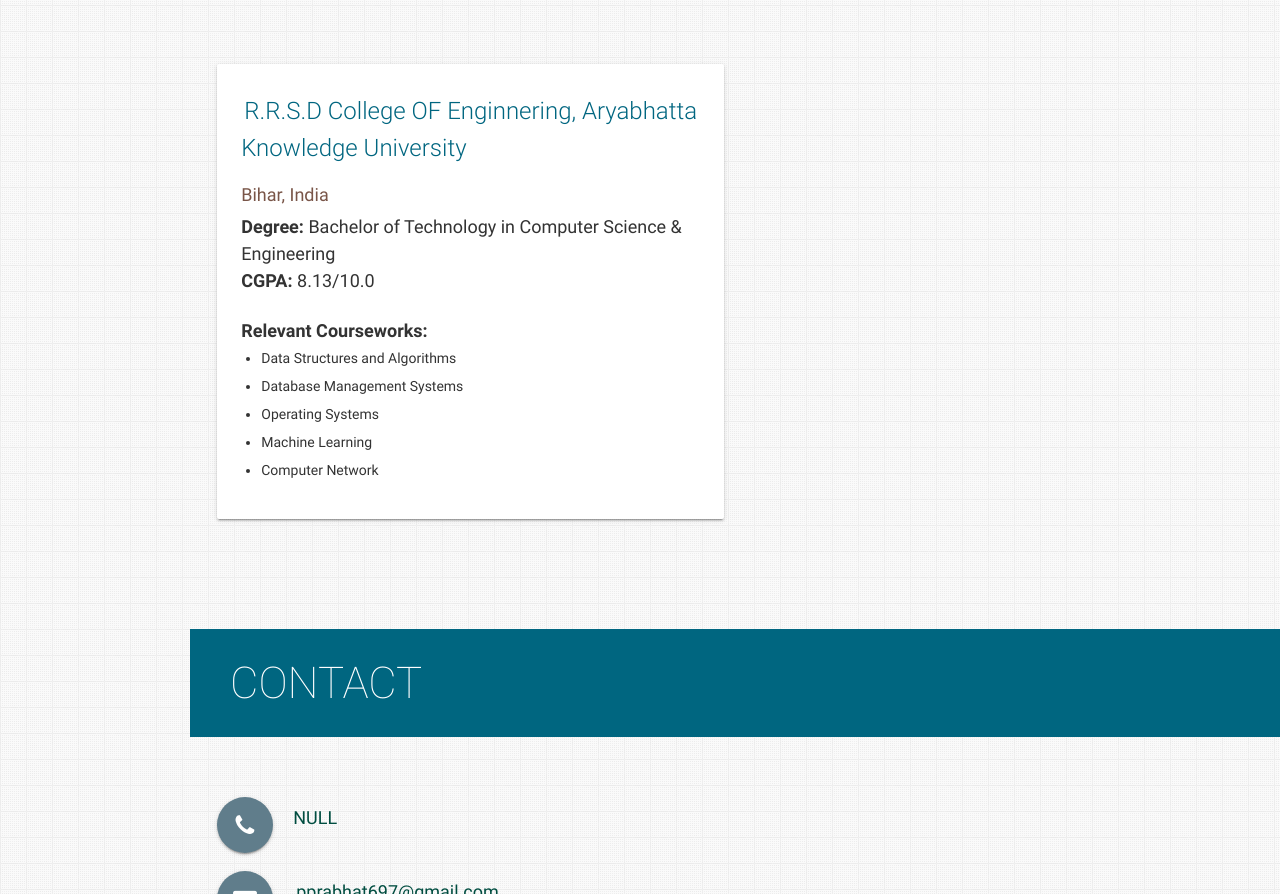
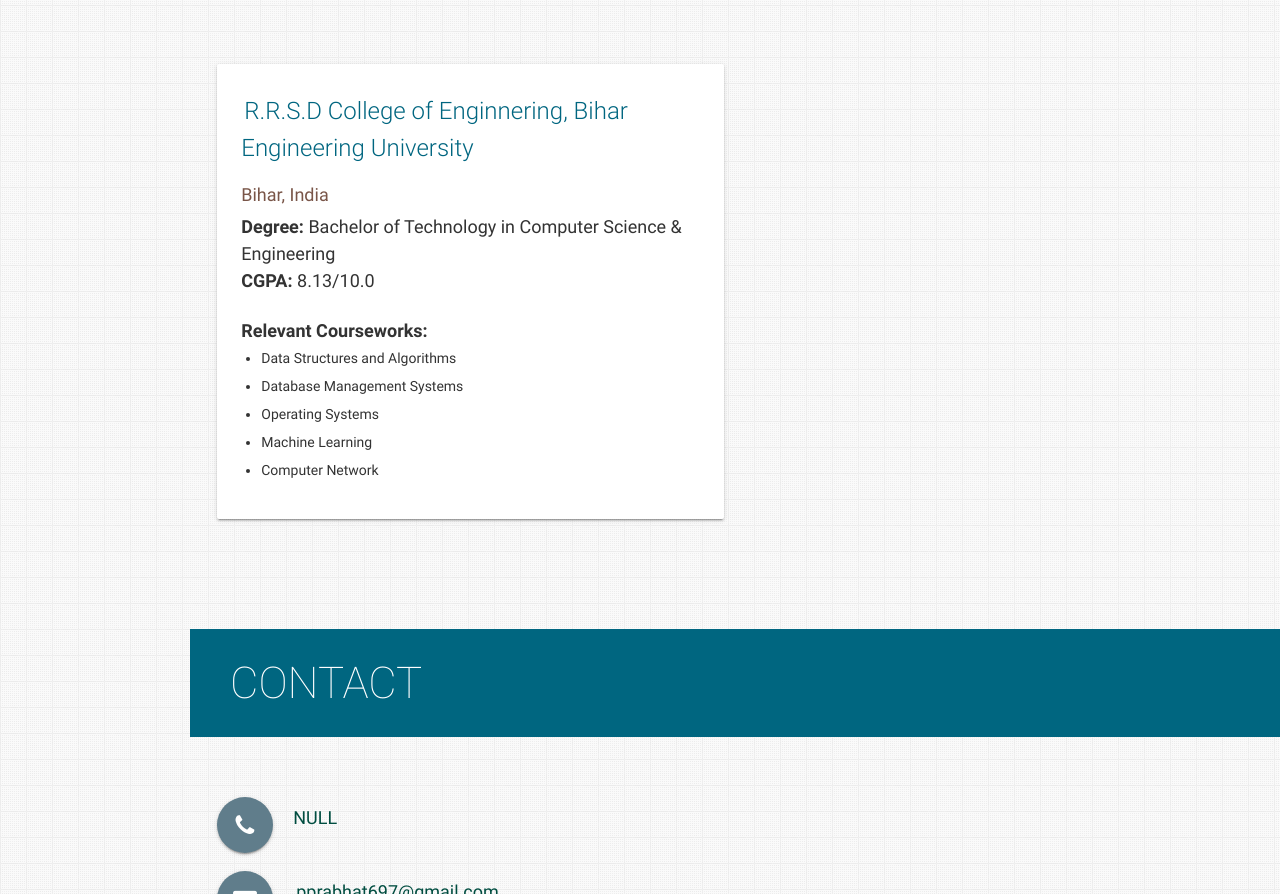
Before and after one commit to pprabhat697/pprabhat697.github.io, a plain HTML site: page index.html in a window 1280 px wide. Shown: the part 3661-4555 px from the top of the page. Drawn offline with nearby package versions, Linux system fonts and the light colour scheme.

Commit message:
Update index.html

```diff
--- a/index.html
+++ b/index.html
@@ -380,7 +380,7 @@
             <div class="card">
               <div class="card-content">
                 <p>
-                  <span class="card-title"><a href="https://ahduni.edu.in/academics/schools-centres/school-of-engineering-and-applied-science/" target="_blank" class="teal-text hoverline">R.R.S.D College OF Enginnering, Aryabhatta Knowledge University
+                  <span class="card-title"><a href="https://www.rrsdcebgs.ac.in/" target="_blank" class="teal-text hoverline">R.R.S.D College of Enginnering, Bihar Engineering University
                      </a></span>
                 </p>
                 <p class="brown-text">Bihar, India</p>
```
